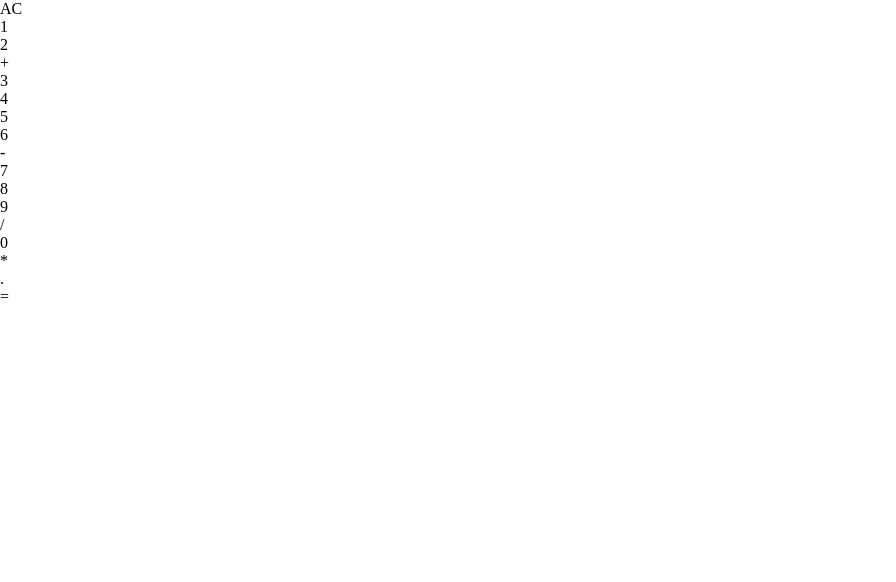
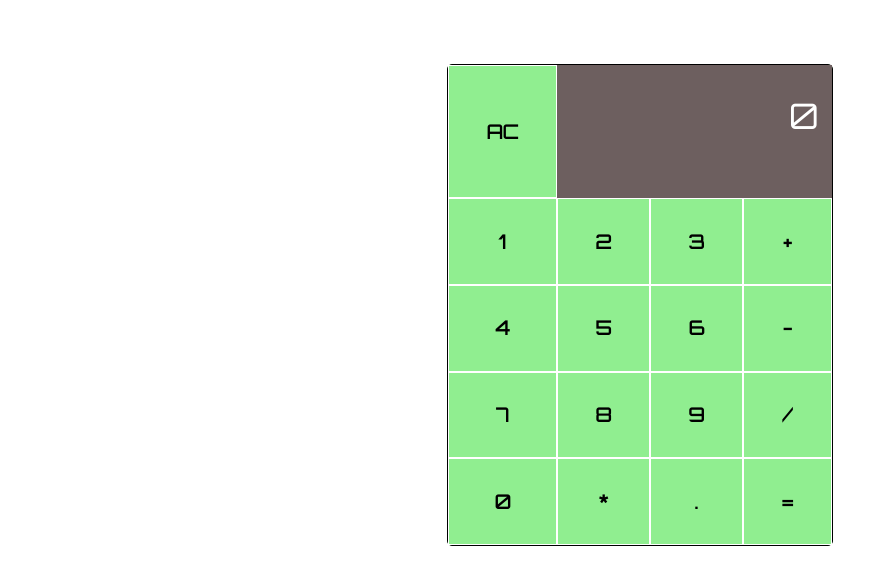
Before and after one commit to nebojsa311/calculator, a React (Create React App) app: page / in a window 1280 px wide. Shown: the top 582 px of the page, without its empty margins (0-896 px from the left). Built offline with nearby package versions, Linux system fonts and the light colour scheme; the HTML template or start-up script is replaced by a standard one.

Commit message:
added CSS

```diff
--- a/public/index.html
+++ b/public/index.html
@@ -3,6 +3,7 @@
   <head>
     <meta charset="utf-8" />
     <meta name="viewport" content="width=device-width, initial-scale=1" />
+    <link href="https://fonts.googleapis.com/css?family=Orbitron&display=swap" rel="stylesheet">
     <title>React App</title>
   </head>
   <body>
--- a/src/App.js
+++ b/src/App.js
@@ -8,24 +8,24 @@ class App extends React.Component {
     render(){
       return(
         <div id="calculator">
-          <div id="clear">AC</div>
-          <div id="display"></div>
-          <div id="one">1</div>
-          <div id="two">2</div>
-          <div id="add">+</div>
-          <div id="three">3</div>
-          <div id="four">4</div>
-          <div id="five">5</div>
-          <div id="six">6</div>
-          <div id="subtract">-</div>
-          <div id="seven">7</div>
-          <div id="eight">8</div>
-          <div id="nine">9</div>
-          <div id="divide">/</div>
-          <div id="zero">0</div>
-          <div id="multiply">*</div>
-          <div id="decimal">.</div>
-          <div id="equals">=</div>
+          <div id="clear" class="buttons">AC</div>
+          <div id="display">0</div>
+          <div id="one" class="buttons">1</div>
+          <div id="two" class="buttons">2</div>
+          <div id="three" class="buttons">3</div>
+          <div id="add" class="buttons">+</div>
+          <div id="four" class="buttons">4</div>
+          <div id="five" class="buttons">5</div>
+          <div id="six" class="buttons">6</div>
+          <div id="subtract" class="buttons">-</div>
+          <div id="seven" class="buttons">7</div>
+          <div id="eight" class="buttons">8</div>
+          <div id="nine" class="buttons">9</div>
+          <div id="divide" class="buttons">/</div>
+          <div id="zero" class="buttons">0</div>
+          <div id="multiply" class="buttons">*</div>
+          <div id="decimal" class="buttons">.</div>
+          <div id="equals" class="buttons">=</div>
         </div>
       )
     }
--- a/src/index.css
+++ b/src/index.css
@@ -1,4 +1,43 @@
 * {
     margin: 0px;
     padding: 0px;
+    font-family: 'Orbitron', cursive;
 }
+
+#calculator {
+    width: 30vw;
+    height: 60vh;
+    background-color: lightgreen;
+    margin-left: auto;
+    margin-right: auto;
+    margin-top: 5%;
+    display: grid;
+    grid-template-columns: auto auto auto auto;
+    grid-template-rows: auto auto auto auto auto;
+    border: 1px solid black;
+    border-radius: 5px;
+}
+
+#display {
+    grid-column: 2 / 5;
+    background-color: rgb(109, 95, 95);
+    text-align: right;
+    font-size: 2.2em;
+    color: white;
+    padding-right: 5%;
+    padding-top: 10%;
+}
+
+.buttons {
+    display: flex;
+    justify-content: center;
+    align-items: center;
+    border:1px solid white;
+    font-size: 1.2em;
+    font-weight: bold;
+}
+
+.buttons:hover {
+    border:2px solid black;
+    opacity: 0.9;
+}
```
